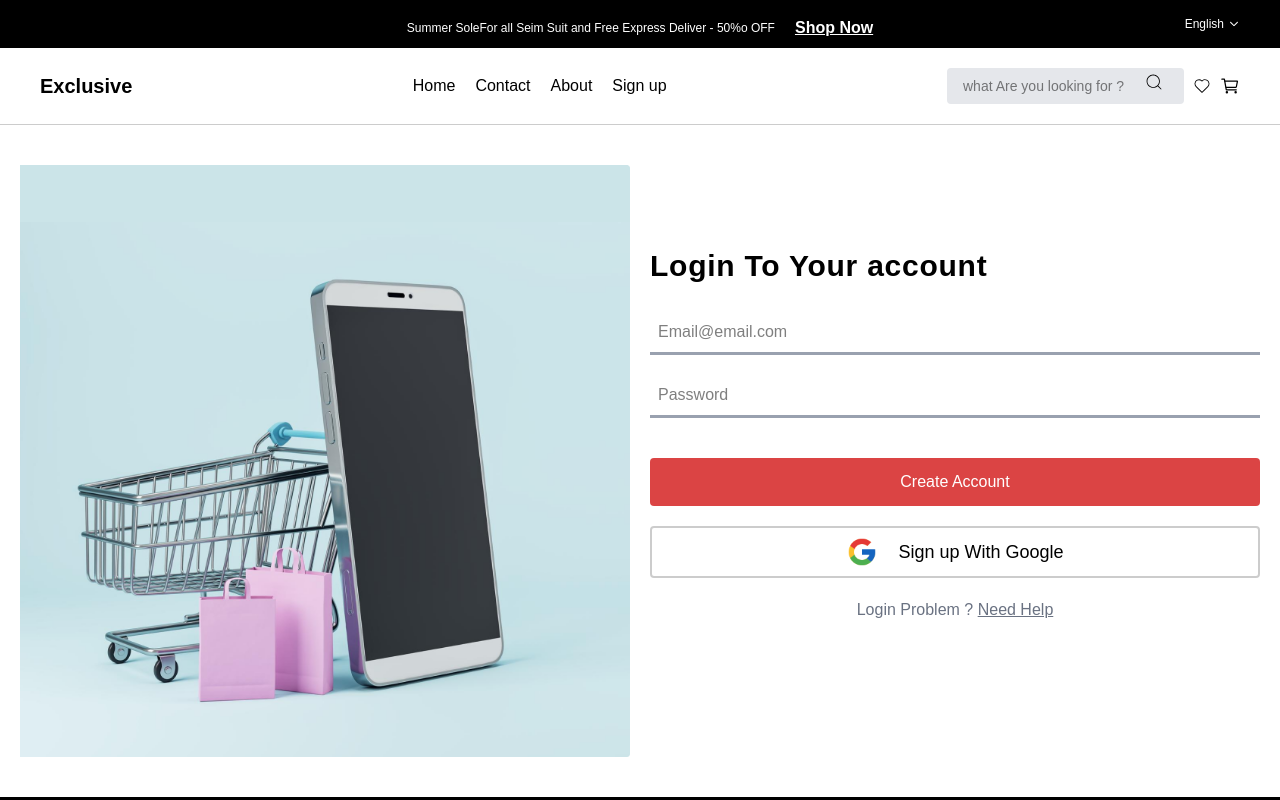
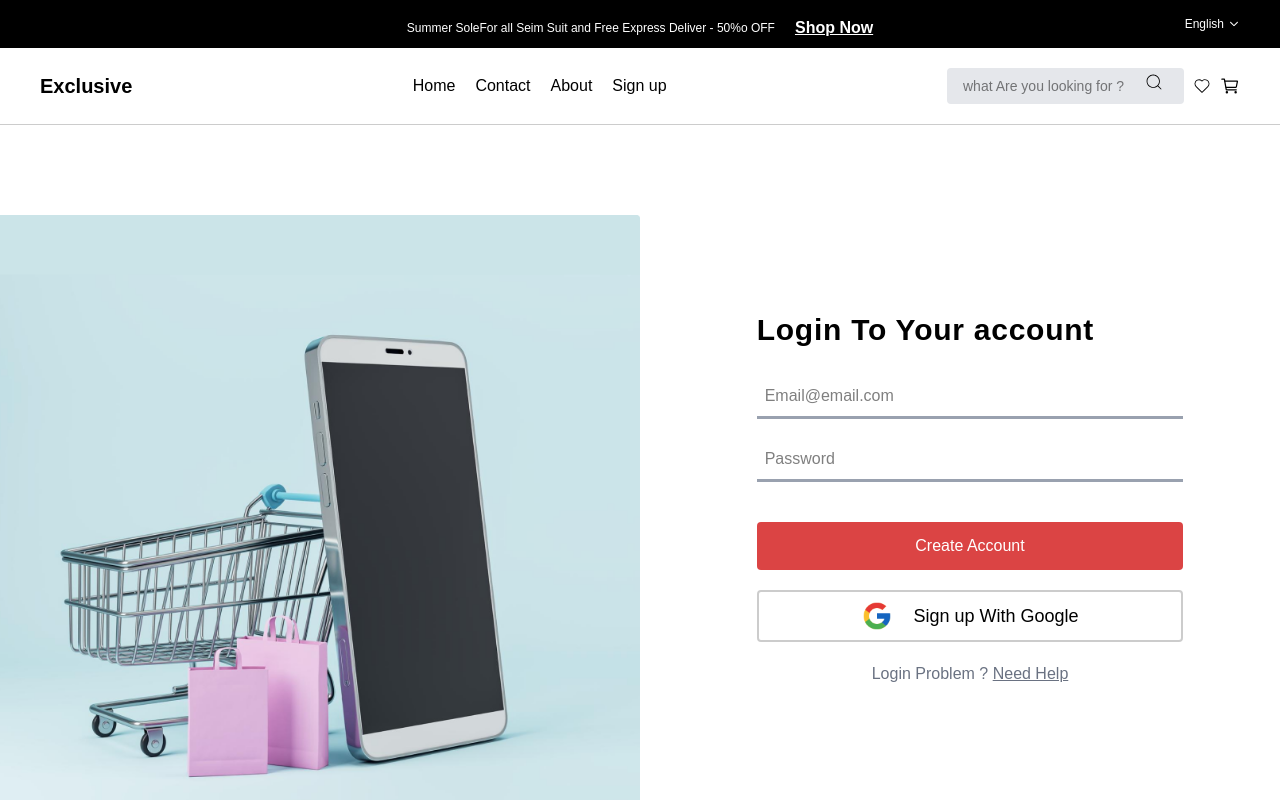
Before and after one commit to almamun0101/exclusive, a Next.js app: page /signin in a window 1280 px wide. Shown: the top 800 px of the page. Built offline with nearby package versions, Linux system fonts and the light colour scheme.

Commit message:
sign in done

```diff
--- a/package.json
+++ b/package.json
@@ -9,6 +9,7 @@
     "lint": "next lint"
   },
   "dependencies": {
+    "@reduxjs/toolkit": "^2.8.2",
     "daisyui": "^5.0.50",
     "firebase": "^12.1.0",
     "next": "15.4.6",
--- a/src/app/signin/page.jsx
+++ b/src/app/signin/page.jsx
@@ -4,14 +4,13 @@ import Navbar from "@/component/Navbar";
 import Topbar from "@/component/Topbar";
 import React, { useState } from "react";
 import firebaseConfig from "@/firebase.config";
-import { getAuth, signInWithEmailAndPassword  } from "firebase/auth";
+import { getAuth, signInWithEmailAndPassword } from "firebase/auth";
 
 import { useRouter } from "next/navigation";
 
-
 const page = () => {
   const auth = getAuth();
- const router = useRouter();
+  const router = useRouter();
   const [nameInput, setNameInput] = useState("");
   const [emailInput, setEmailInput] = useState("");
   const [passwordInput, setPasswordInput] = useState("");
@@ -22,27 +21,26 @@ const page = () => {
     signInWithEmailAndPassword(auth, emailInput, passwordInput)
       .then((userCredential) => {
         // Signed up
-       console.log("Login Successfully")
-      router.push("/");
+        console.log("Login Successfully");
+        router.push("/");
       })
       .catch((error) => {
         const errorCode = error.code;
         const errorMessage = error.message;
-        console.log( errorCode, errorMessage)
+        console.log(errorCode, errorMessage);
       });
-
   };
 
   return (
     <div>
       <Topbar />
       <Navbar />
-      <div className="container flex justify-between py-10 px-5 gap-5 items-center">
+      <div className=" flex justify-between py-20 gap-5 items-center min-h-screen">
         <div className="hidden md:block w-1/2">
           <img src="SideImage.png" alt="SideImage" />
         </div>
 
-        <div className="w-full mx-auto md:w-1/2 ">
+        <div className="container w-full mx-auto md:w-1/3 ">
           <h2 className="text-3xl font-bold tracking-wide py-2">
             Login To Your account
           </h2>
@@ -51,7 +49,6 @@ const page = () => {
             action=""
             className="flex flex-col py-5 gap-5"
           >
-
             <input
               type="email"
               className="border-b-3 border-gray-400 p-2"
@@ -78,9 +75,9 @@ const page = () => {
               Sign up With Google
             </button>
             <p className="text-gray-500 pb-10 text-center">
-             Login Problem ?{" "}
+              Login Problem ?{" "}
               <a href="" className="underline">
-              Need Help
+                Need Help
               </a>
             </p>
           </form>
```
Also changed, not shown: 1 other file (tests, documents, lock files or other folders).
